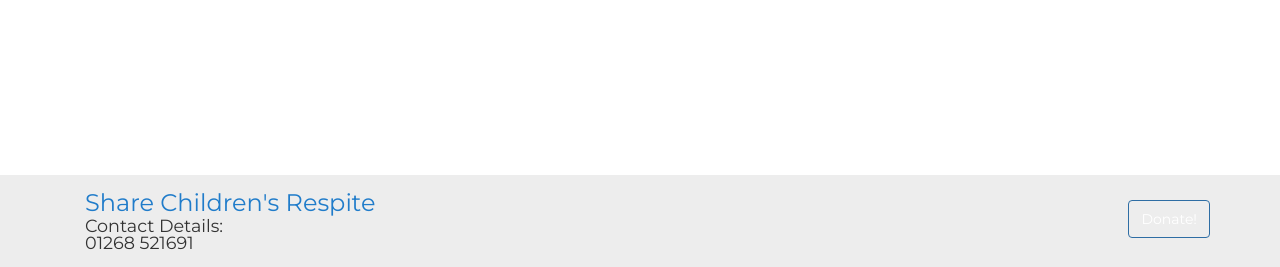
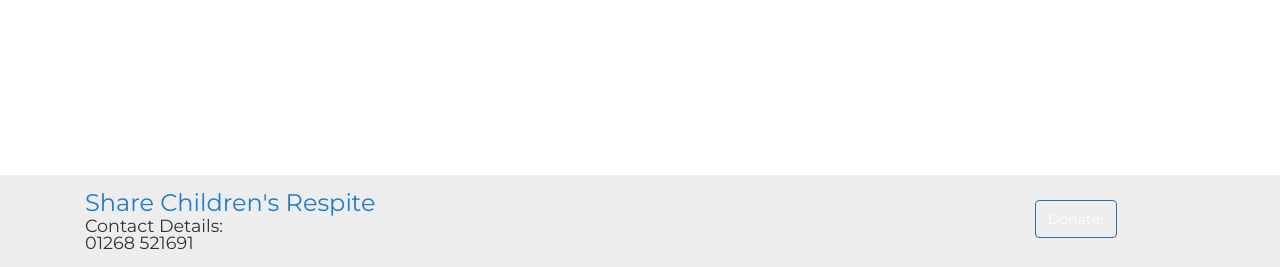
Before and after one commit to callump5/share_respite_prj, a Django app: page /donate/ in a window 1280 px wide. Shown: the part 533-800 px from the top of the page. Run offline with Django 3.2, Linux system fonts and the light colour scheme; some libraries are stand-ins or nearby versions; some web fonts are replaced.

Commit message:
FINISHED FUCK YEAH!!!!!!!!!!!!

```diff
--- a/static/css/home.css
+++ b/static/css/home.css
@@ -37,17 +37,6 @@ footer {
     bottom: 0;
     width: 100%;
 }
-
-#footerContent{
-    width: 50%;
-}
-
-#footerBtn{
-    display: flex;
-    flex-direction: row-reverse;
-    align-items: center;
-}
-
 .alert {
 
     margin-top: 25px;
--- a/templates/base.html
+++ b/templates/base.html
@@ -136,14 +136,13 @@
 <!-- Footer -->
     <footer>
         <div class="container">
-            <div id="footerContent" class="col-sm-6">
+            <div id="footerContent" class="col-sm-10">
                 <h2>Share Children's Respite</h2>
                 <p>Contact Details:</p>
                 <p>01268 521691</p>
             </div>
-            <div id="footerBtn">
-            <a class="btn btn-primary" href="/donate">Donate!</a>
-
+            <div class="col-sm-2">
+                <a class="btn btn-primary" href="/donate">Donate!</a>
             </div>
         </div>
     </footer>
```
